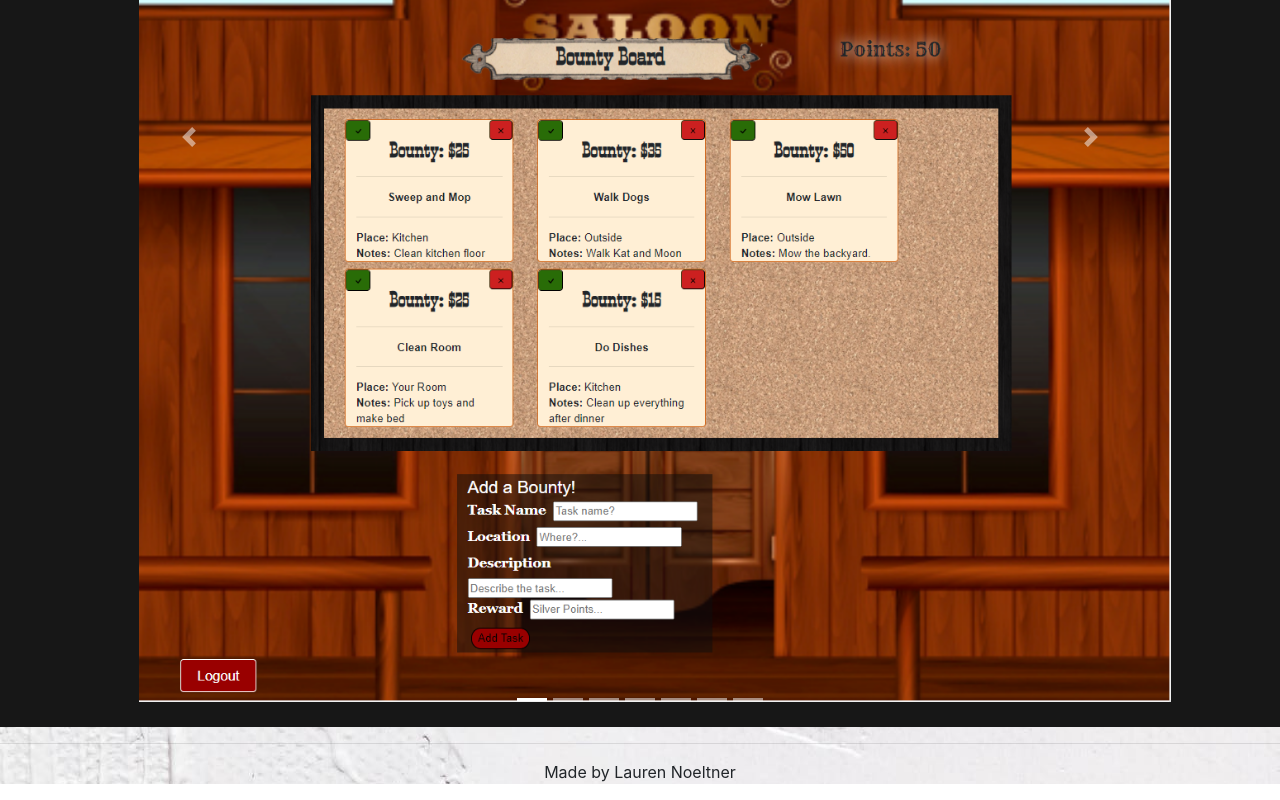
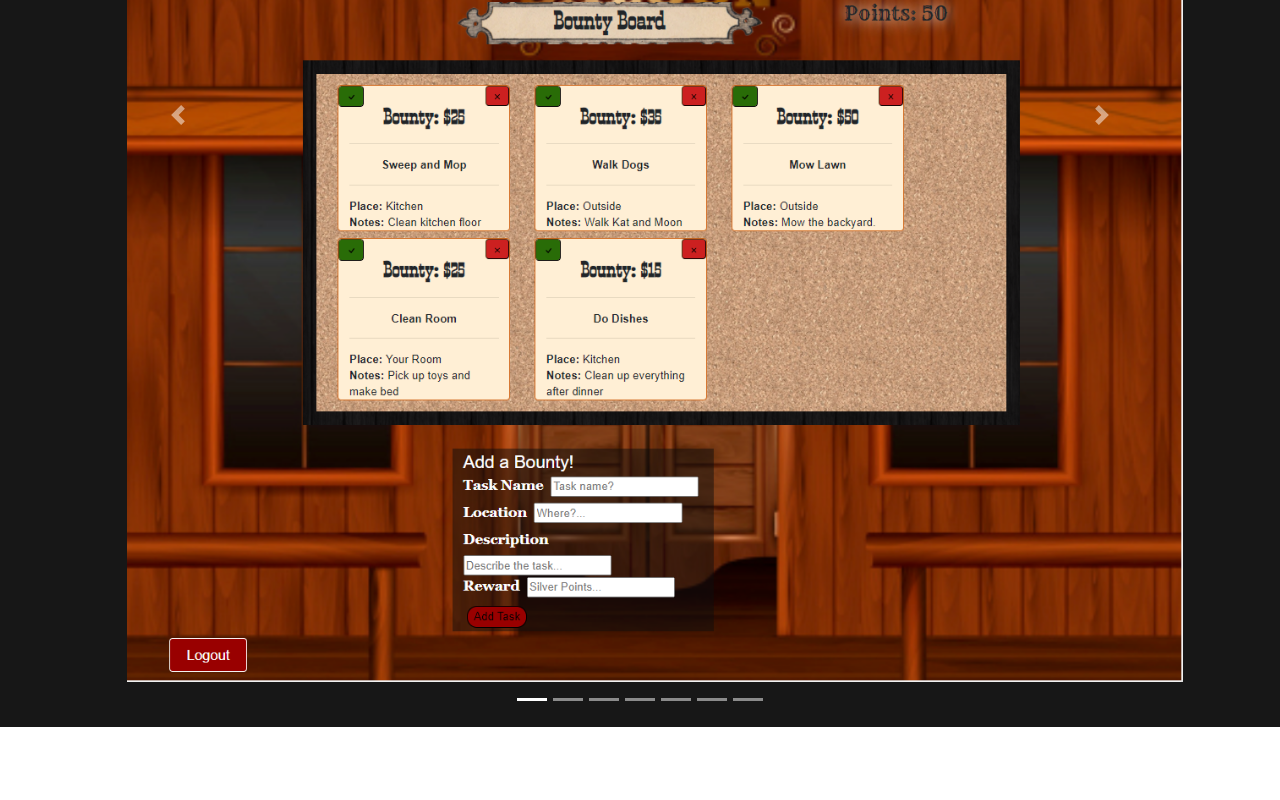
Before and after one commit to LNoeltner1/LaurenNoeltner, a React (Create React App) app in the folder client/: page /Portfolio in a window 1280 px wide. Shown: the part 603-1403 px from the top of the page. After the commit the page ends 1330 px from the top, so only its background shows below. Built offline with nearby package versions, Linux system fonts and the light colour scheme.

Commit message:
got footer to stick to bottom, removed footer from portfolio page

```diff
--- a/client/src/App.css
+++ b/client/src/App.css
@@ -114,7 +114,7 @@
     /* pictures on carousel */
     padding: 15px;
     margin: 15px;
-    margin-bottom: 10px;
+    margin-bottom: 30px;
     max-height: 2000px;
 }
 .carouselContainer {
@@ -138,6 +138,7 @@
     border-style: solid;
     border-color: black;
     padding: 10px;
+    background-color: rgba(255, 255, 255, 0.712);
 
 }
 
--- a/client/src/components/Footer.jsx
+++ b/client/src/components/Footer.jsx
@@ -4,7 +4,7 @@ import "../App.css";
 
 const Footer = () => {
     return (
-        <div>
+        <div className="fixed-bottom">
             <hr />
             <p id="madeByText">Made by Lauren Noeltner</p>
             {/* add copyright logo icon */}
--- a/client/src/components/Portfolio.jsx
+++ b/client/src/components/Portfolio.jsx
@@ -17,7 +17,8 @@ import Readme from "../Images/Screenshot.png";
 
 const Portfolio = () => {
     return (
-        <div className="mainWrapper">
+        <>
+            <div className="row mainWrapper">
                 <Header />
                 <container>
                     <div className="row">
@@ -333,8 +334,10 @@ const Portfolio = () => {
                     <div className="col-xs-0 col-sm-1"></div>
 
                 </container>
-            <Footer />
+
             </div>
+
+            </>
     );
 };
 
```
Lines whose indentation alone changed are shown as unchanged.
